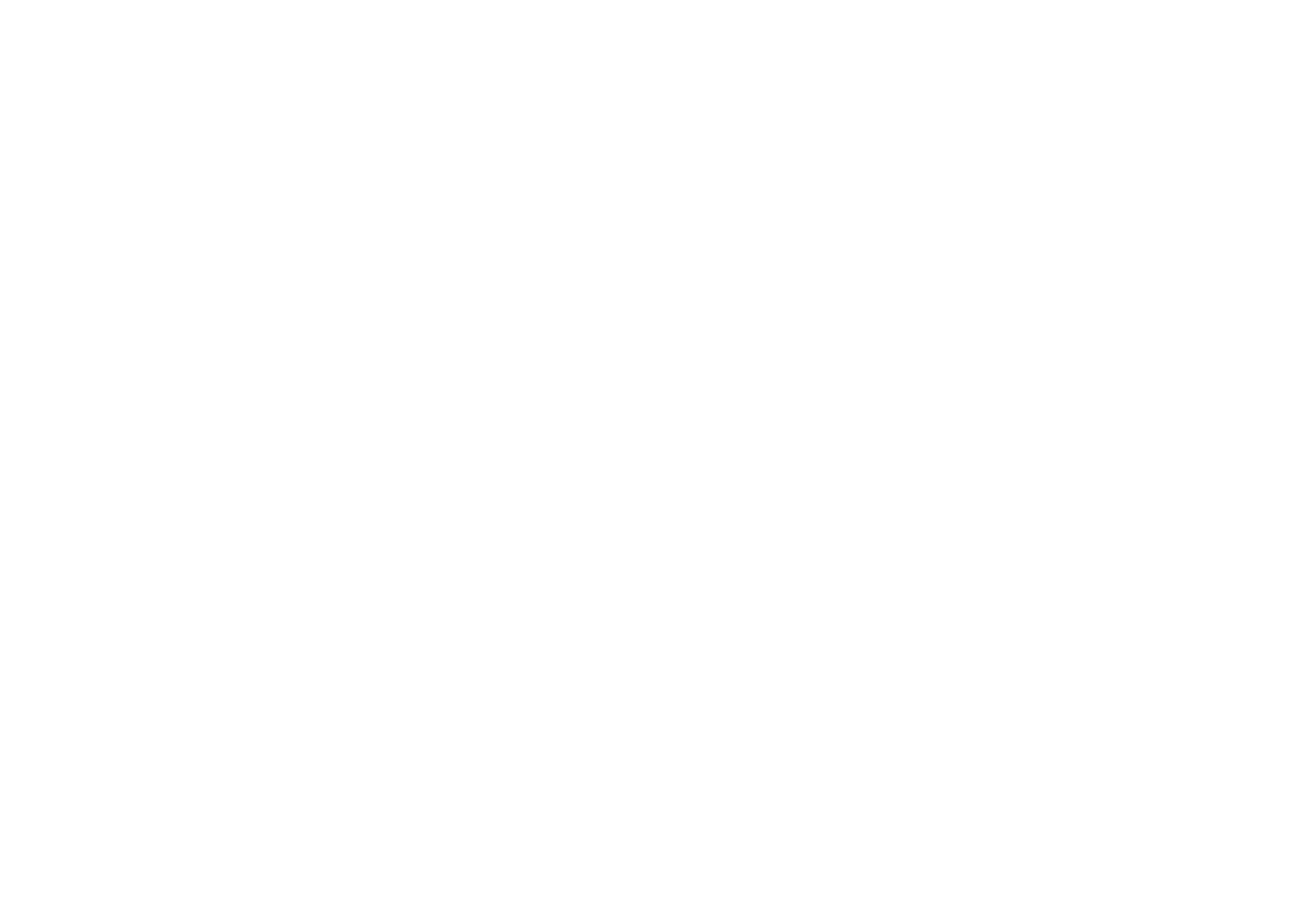
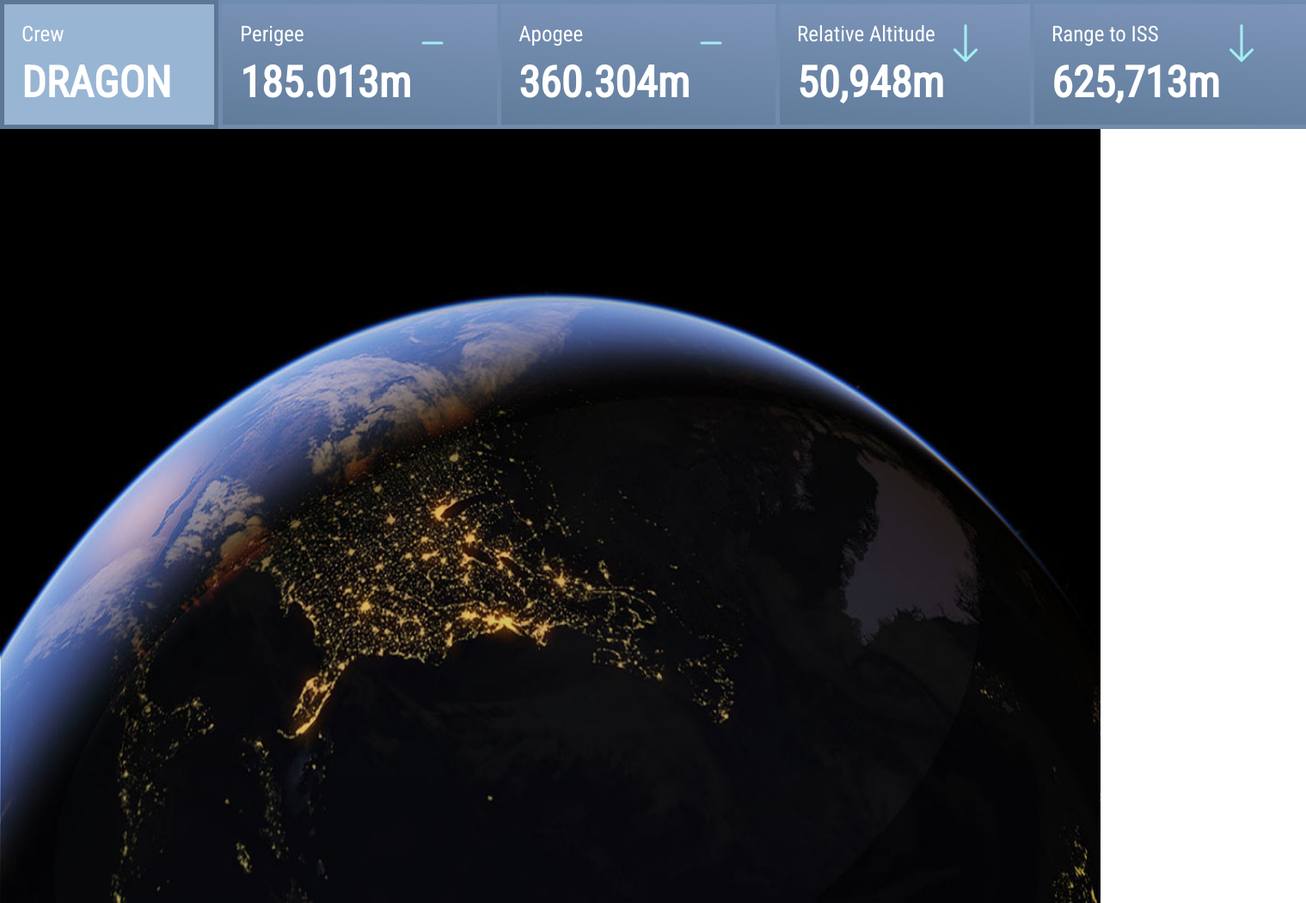
Before and after one commit to vadimNS/CSS-layout, a website: page index.html in a window 1280 px wide. Shown: the whole page at 86% size, 1519 px wide, since content can reach past the window. Before the commit the page ends 800 px from the top, so only its background shows below. Drawn offline with Linux system fonts and the light colour scheme.

Commit message:
second commit. It's a trash

```diff
--- a/index.html
+++ b/index.html
@@ -4,6 +4,99 @@
     <meta charset="UTF-8" />
     <meta name="viewport" content="width=device-width, initial-scale=1.0" />
     <title>Document</title>
+    <link rel="stylesheet" href="styles.css" />
+    <link
+      href="https://fonts.googleapis.com/css2?family=Roboto+Condensed:wght@400&display=swap"
+      rel="stylesheet"
+    />
   </head>
-  <body></body>
+  <body>
+    <header>
+      <div class="headers first-headers">
+        <div class="headers-text">
+          <span class="headers-span-mini">Crew</span
+          ><span class="headers-span">DRAGON</span>
+        </div>
+      </div>
+      <div class="headers seconds-headers">
+        <div class="headers-text">
+          <span class="headers-span-mini">Perigee</span
+          ><span class="headers-span">185.013m</span>
+        </div>
+        <svg
+          class="headers-icon"
+          xmlns="http://www.w3.org/2000/svg"
+          width="50"
+          height="50"
+          fill="currentColor"
+          class="bi bi-dash"
+          viewBox="0 0 16 16"
+        >
+          <path d="M4 8a.5.5 0 0 1 .5-.5h7a.5.5 0 0 1 0 1h-7A.5.5 0 0 1 4 8" />
+        </svg>
+      </div>
+      <div class="headers seconds-headers">
+        <div class="headers-text">
+          <span class="headers-span-mini">Apogee</span
+          ><span class="headers-span">360.304m</span>
+        </div>
+        <svg
+          class="headers-icon"
+          xmlns="http://www.w3.org/2000/svg"
+          width="50"
+          height="50"
+          fill="currentColor"
+          class="bi bi-dash"
+          viewBox="0 0 16 16"
+        >
+          <path d="M4 8a.5.5 0 0 1 .5-.5h7a.5.5 0 0 1 0 1h-7A.5.5 0 0 1 4 8" />
+        </svg>
+      </div>
+      <div class="headers seconds-headers">
+        <div class="headers-text">
+          <span class="headers-span-mini">Relative Altitude</span
+          ><span class="headers-span">50,948m</span>
+        </div>
+        <svg
+          class="headers-icon"
+          xmlns="http://www.w3.org/2000/svg"
+          width="50"
+          height="50"
+          fill="currentColor"
+          class="bi bi-arrow-down"
+          viewBox="0 0 16 16"
+        >
+          <path
+            fill-rule="evenodd"
+            d="M8 1a.5.5 0 0 1 .5.5v11.793l3.146-3.147a.5.5 0 0 1 .708.708l-4 4a.5.5 0 0 1-.708 0l-4-4a.5.5 0 0 1 .708-.708L7.5 13.293V1.5A.5.5 0 0 1 8 1"
+          />
+        </svg>
+      </div>
+      <div class="headers seconds-headers">
+        <div class="headers-text">
+          <span class="headers-span-mini">Range to ISS</span
+          ><span class="headers-span">625,713m</span>
+        </div>
+        <svg
+          class="headers-icon"
+          xmlns="http://www.w3.org/2000/svg"
+          width="50"
+          height="50"
+          fill="currentColor"
+          class="bi bi-arrow-down"
+          viewBox="0 0 16 16"
+        >
+          <path
+            fill-rule="evenodd"
+            d="M8 1a.5.5 0 0 1 .5.5v11.793l3.146-3.147a.5.5 0 0 1 .708.708l-4 4a.5.5 0 0 1-.708 0l-4-4a.5.5 0 0 1 .708-.708L7.5 13.293V1.5A.5.5 0 0 1 8 1"
+          />
+        </svg>
+      </div>
+    </header>
+    <main>
+      <div class="second-image">
+        <img src="00_generic_facebook-001.jpg" alt="" />
+      </div>
+    </main>
+  </body>
 </html>
--- /dev/null
+++ b/package.json
@@ -0,0 +1,5 @@
+{
+  "dependencies": {
+    "bootstrap-icons": "^1.11.3"
+  }
+}
--- /dev/null
+++ b/styles.css
@@ -0,0 +1,53 @@
+body{
+    margin: 0px;
+}
+header{
+    display: flex;
+}
+.headers{
+    height: 100px;
+    width: 20%;
+    display: flex;
+    justify-content: space-between;
+
+    color: white;
+    padding: 20px;
+    padding-right: 50px;
+    font-family: 'Roboto Condensed', sans-serif;
+}
+.headers-text{
+    display: flex;
+    justify-content: space-between;
+    flex-direction: column;
+}
+.first-headers{
+    border: 5px solid rgb(93,118,149);
+    background-color: rgb(152,181,211);
+}
+.seconds-headers{
+    background-image: linear-gradient(6deg, rgb(96,124,154), rgb(125,149,186));
+    border: 5px solid rgb(111,140,174);
+    border-right: 2.5px;
+}
+.headers-span-mini{
+    font-size: 25px;
+}
+.headers-span{
+    font-size: 50px;
+    font-weight: 600;
+}
+.headers-icon{
+    color: rgb(162,237,242);
+}
+body{
+    display: flex;
+    flex-direction: column;
+}
+.second-image{
+    width: 100%;
+    height: 900px;
+}
+.second-image img {
+    width: 100%;
+    height: 100%;
+}
```
Also changed, not shown: 00_generic_facebook-001.jpg (added), 1 other file.
